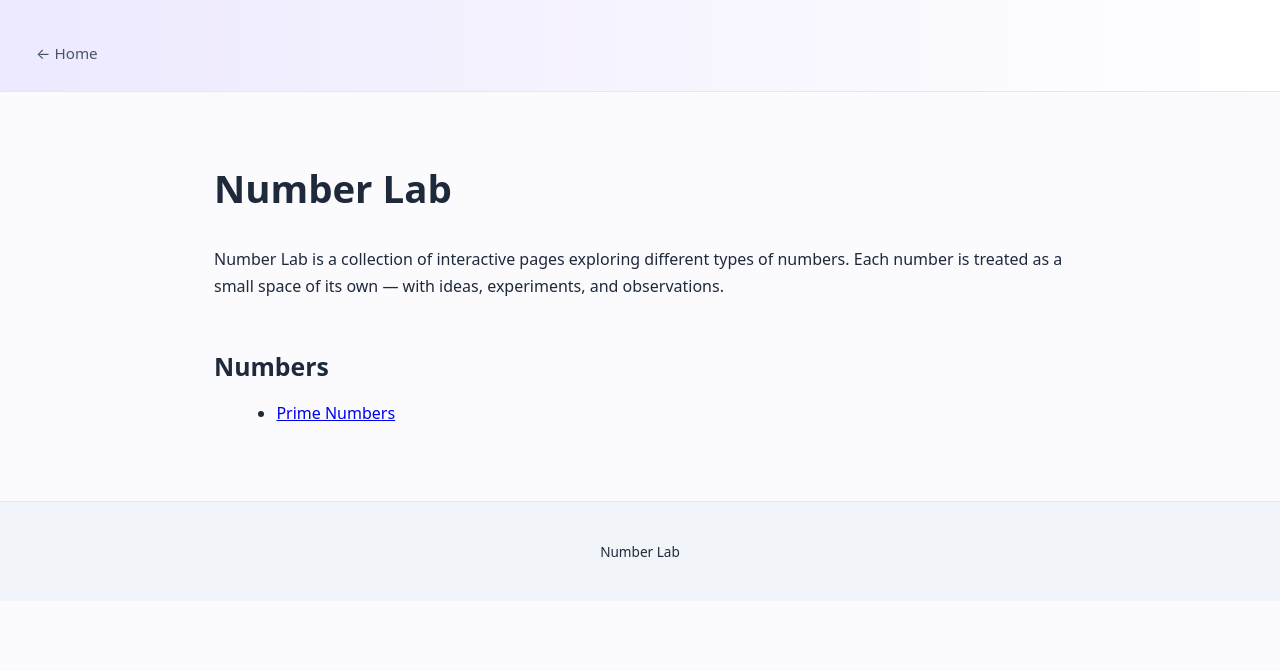
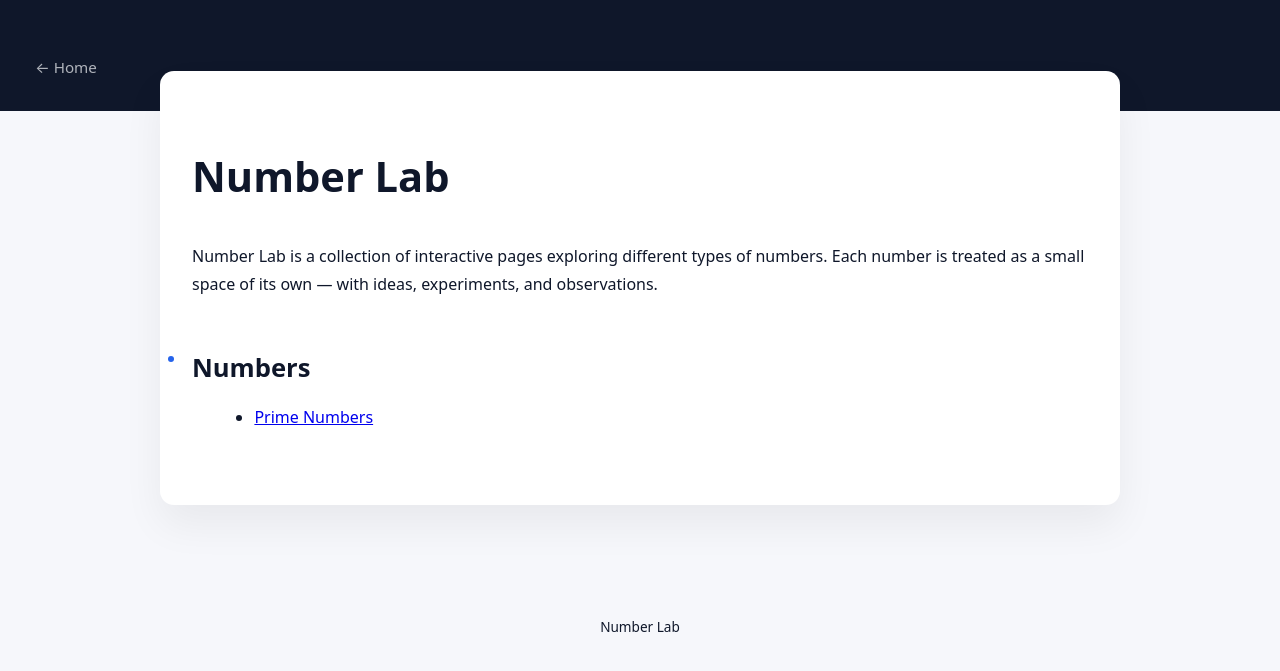
Before and after one commit to anvesh-d/number-lab, a Jekyll site: the page built from index.html, in a window 1280 px wide. Shown: the top 671 px of the page. Built offline with Jekyll 4.4.1, drawn with Linux system fonts in a browser that asks for light colours.

Commit message:
Update main.css

```diff
--- a/assets/css/main.css
+++ b/assets/css/main.css
@@ -1,28 +1,29 @@
 /* ==================================================
-   Number Lab — Exploratory Math Theme
-   Curious • Playful • Clean
+   Number Lab — Confident Math Aesthetic
+   Elegant • Intentional • Modern
    ================================================== */
 
 /* ---------- Variables ---------- */
 :root {
-  --bg-main: #fbfbfd;
-  --bg-surface: #ffffff;
-  --bg-soft: #f1f5f9;
+  --bg-page: #f6f7fb;
+  --bg-content: #ffffff;
+  --bg-header: #0f172a;
 
-  --text-main: #1e293b;
+  --text-main: #0f172a;
   --text-soft: #475569;
+  --text-invert: #e5e7eb;
 
-  --accent: #7c3aed;      /* playful violet */
-  --accent-light: #ede9fe;
+  --accent: #2563eb;
+  --accent-soft: #dbeafe;
 
-  --border-soft: #e2e8f0;
+  --border-light: #e2e8f0;
 
   --font-body: system-ui, -apple-system, BlinkMacSystemFont,
                "Segoe UI", Roboto, Ubuntu, "Helvetica Neue",
                Arial, sans-serif;
 
-  --max-width: 900px;
-  --radius: 10px;
+  --max-width: 960px;
+  --radius: 8px;
 }
 
 /* ---------- Reset ---------- */
@@ -33,78 +34,89 @@
 body {
   margin: 0;
   font-family: var(--font-body);
-  line-height: 1.7;
-  background: var(--bg-main);
+  line-height: 1.75;
+  background: var(--bg-page);
   color: var(--text-main);
-}
-
-/* ---------- Layout ---------- */
-main {
-  max-width: var(--max-width);
-  margin: 0 auto;
-  padding: 2.5rem 1.5rem 4rem;
 }
 
 /* ---------- Header ---------- */
 .site-header {
-  background: linear-gradient(
-    to right,
-    var(--accent-light),
-    var(--bg-surface)
-  );
-  border-bottom: 1px solid var(--border-soft);
-  padding: 1.5rem 1.5rem 1.2rem;
+  background: var(--bg-header);
+  color: var(--text-invert);
+  padding: 2rem 1.5rem 1.6rem;
 }
 
 .site-title {
-  font-size: 1.5rem;
+  font-size: 1.7rem;
   font-weight: 700;
   letter-spacing: 0.3px;
-  color: var(--accent);
-  margin-bottom: 0.7rem;
+  margin-bottom: 1rem;
 }
 
 /* ---------- Navigation ---------- */
 .site-nav {
   display: flex;
   flex-wrap: wrap;
-  gap: 0.6rem;
-  font-size: 0.95rem;
+  gap: 0.8rem;
 }
 
 .site-nav a,
 .site-nav span {
-  padding: 0.35rem 0.75rem;
-  border-radius: 999px;
   text-decoration: none;
-  color: var(--text-soft);
-  background: transparent;
-  transition: background 0.15s ease;
+  font-size: 0.95rem;
+  color: var(--text-invert);
+  padding: 0.35rem 0.7rem;
+  border-radius: 6px;
+  opacity: 0.75;
 }
 
 .site-nav a:hover {
-  background: var(--bg-soft);
-  color: var(--text-main);
+  opacity: 1;
+  background: rgba(255, 255, 255, 0.08);
 }
 
 .nav-active {
   background: var(--accent);
   color: white;
   font-weight: 600;
+  opacity: 1;
+}
+
+/* ---------- Main Layout ---------- */
+main {
+  max-width: var(--max-width);
+  margin: -2.5rem auto 0;
+  padding: 2.5rem 2rem 4rem;
+  background: var(--bg-content);
+  border-radius: 14px;
+  box-shadow:
+    0 20px 40px rgba(0, 0, 0, 0.06);
 }
 
 /* ---------- Headings ---------- */
 h1 {
-  margin: 0 0 1.5rem;
-  font-size: 2.4rem;
+  margin: 0 0 1.8rem;
+  font-size: 2.6rem;
   font-weight: 700;
 }
 
 h2 {
-  margin-top: 2.8rem;
+  margin-top: 3rem;
   margin-bottom: 0.8rem;
-  font-size: 1.55rem;
+  font-size: 1.6rem;
   font-weight: 600;
+  position: relative;
+}
+
+h2::before {
+  content: "";
+  position: absolute;
+  left: -1.5rem;
+  top: 0.4em;
+  width: 6px;
+  height: 6px;
+  background: var(--accent);
+  border-radius: 50%;
 }
 
 /* ---------- Text ---------- */
@@ -123,25 +135,16 @@ li {
 
 /* ---------- Sections ---------- */
 .section {
-  margin-top: 3rem;
-  padding-top: 1.2rem;
-  border-top: 2px dashed var(--border-soft);
+  margin-top: 3.5rem;
+  padding-top: 1.5rem;
+  border-top: 1px solid var(--border-light);
 }
 
 /* ---------- Notes ---------- */
 .note {
-  margin: 1.8rem 0;
-  padding: 1.2rem 1.3rem;
-  background: var(--accent-light);
-  border-radius: var(--radius);
-  font-size: 0.95rem;
-}
-
-.warning {
-  margin: 1.8rem 0;
-  padding: 1.2rem 1.3rem;
-  background: #fff7ed;
-  border-left: 5px solid #f97316;
+  margin: 2rem 0;
+  padding: 1.4rem 1.6rem;
+  background: var(--accent-soft);
   border-radius: var(--radius);
   font-size: 0.95rem;
 }
@@ -152,32 +155,33 @@ li {
   color: var(--text-soft);
 }
 
-/* ---------- Explore Tools ---------- */
+/* ---------- Tools ---------- */
 .tool {
-  margin: 3rem 0;
-  padding: 1.6rem 1.6rem 1.8rem;
-  background: var(--bg-surface);
-  border-radius: var(--radius);
-  border: 1px solid var(--border-soft);
-  box-shadow: 0 8px 18px rgba(0, 0, 0, 0.04);
+  margin: 3.5rem 0;
+  padding: 1.8rem 2rem 2rem;
+  background: var(--bg-content);
+  border-radius: 14px;
+  border: 1px solid var(--border-light);
+  box-shadow:
+    0 10px 30px rgba(0, 0, 0, 0.05);
 }
 
 .tool-header {
-  font-size: 1.1rem;
+  font-size: 1.15rem;
   font-weight: 700;
+  color: var(--accent);
   margin-bottom: 0.6rem;
-  color: var(--accent);
 }
 
 .tool-body {
-  margin-top: 0.8rem;
+  margin-top: 0.9rem;
 }
 
 /* ---------- Logic ---------- */
 .logic {
-  margin-top: 1.3rem;
-  padding-top: 1rem;
-  border-top: 2px dashed var(--border-soft);
+  margin-top: 1.6rem;
+  padding-top: 1.1rem;
+  border-top: 1px dashed var(--border-light);
   font-size: 0.9rem;
   color: var(--text-soft);
 }
@@ -188,10 +192,9 @@ li {
 
 /* ---------- Footer ---------- */
 footer {
-  background: var(--bg-soft);
-  border-top: 1px solid var(--border-soft);
-  padding: 1.5rem;
+  margin-top: 4rem;
+  padding: 2rem;
+  text-align: center;
   font-size: 0.85rem;
   color: var(--text-soft);
-  text-align: center;
 }
```
